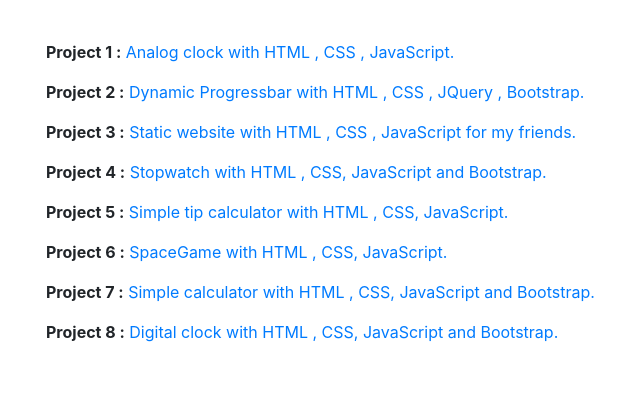
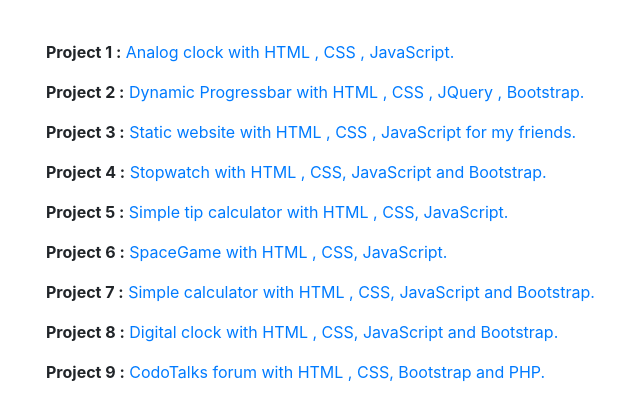
Before and after one commit to Shahrear10/Shahrear10.github.io, a plain HTML site: page index.html in a window 1280 px wide. Shown: the whole page, without its empty margins (39-679 px from the left). Drawn offline with nearby package versions, Linux system fonts and the light colour scheme.

Commit message:
Projects

```diff
--- a/index.html
+++ b/index.html
@@ -26,6 +26,8 @@
      <p><b>Project 6 :</b> <a target="_blank" href="game.html">SpaceGame with HTML , CSS, JavaScript.</a></p>
      <p><b>Project 7 :</b> <a target="_blank" href="calculator.html">Simple calculator with HTML , CSS, JavaScript and Bootstrap.</a></p>
      <p><b>Project 8 :</b> <a target="_blank" href="d_clock.html">Digital clock with HTML , CSS, JavaScript and Bootstrap.</a></p>
+     <p><b>Project 9 :</b> <a target="_blank" href="https://codotalks.000webhostapp.com/codotalks/">CodoTalks forum with HTML , CSS, Bootstrap and PHP.</a></p>
+
     </div>
     <!-- Optional JavaScript -->
     <!-- jQuery first, then Popper.js, then Bootstrap JS -->
```
